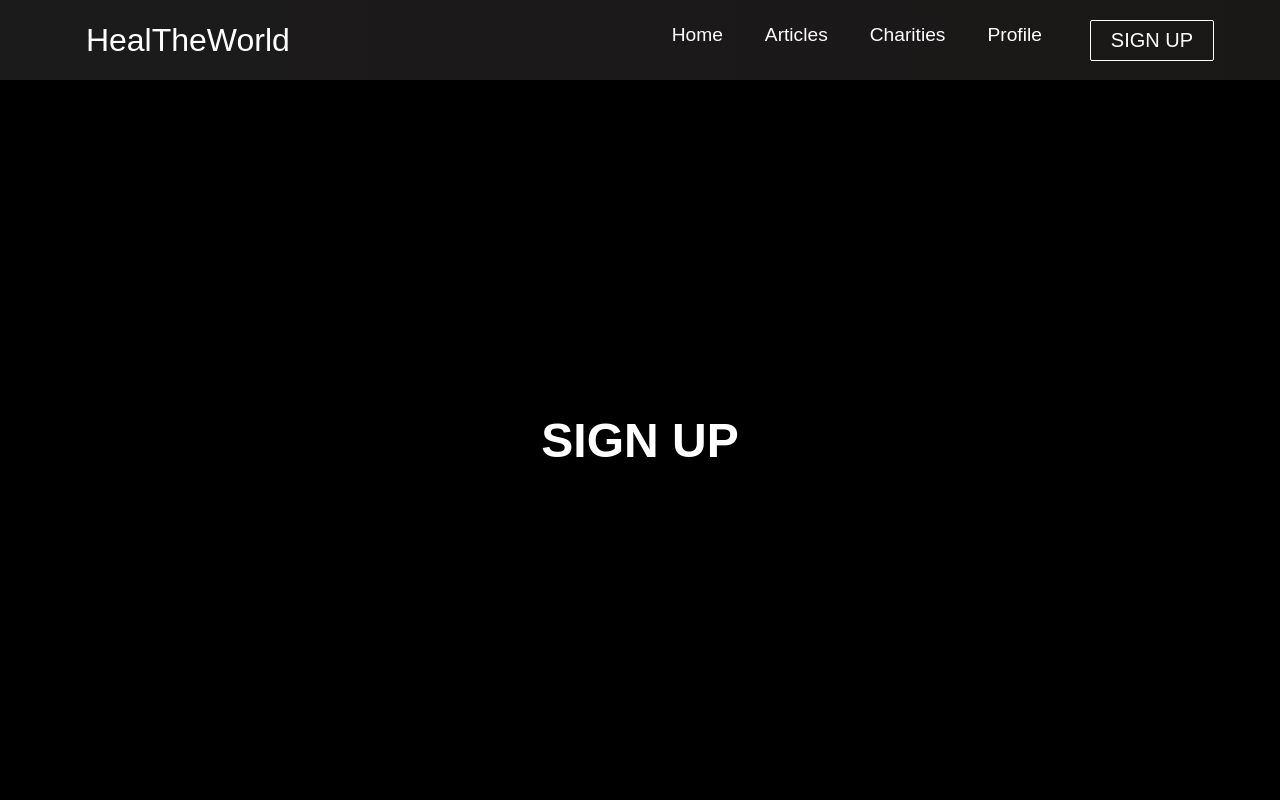
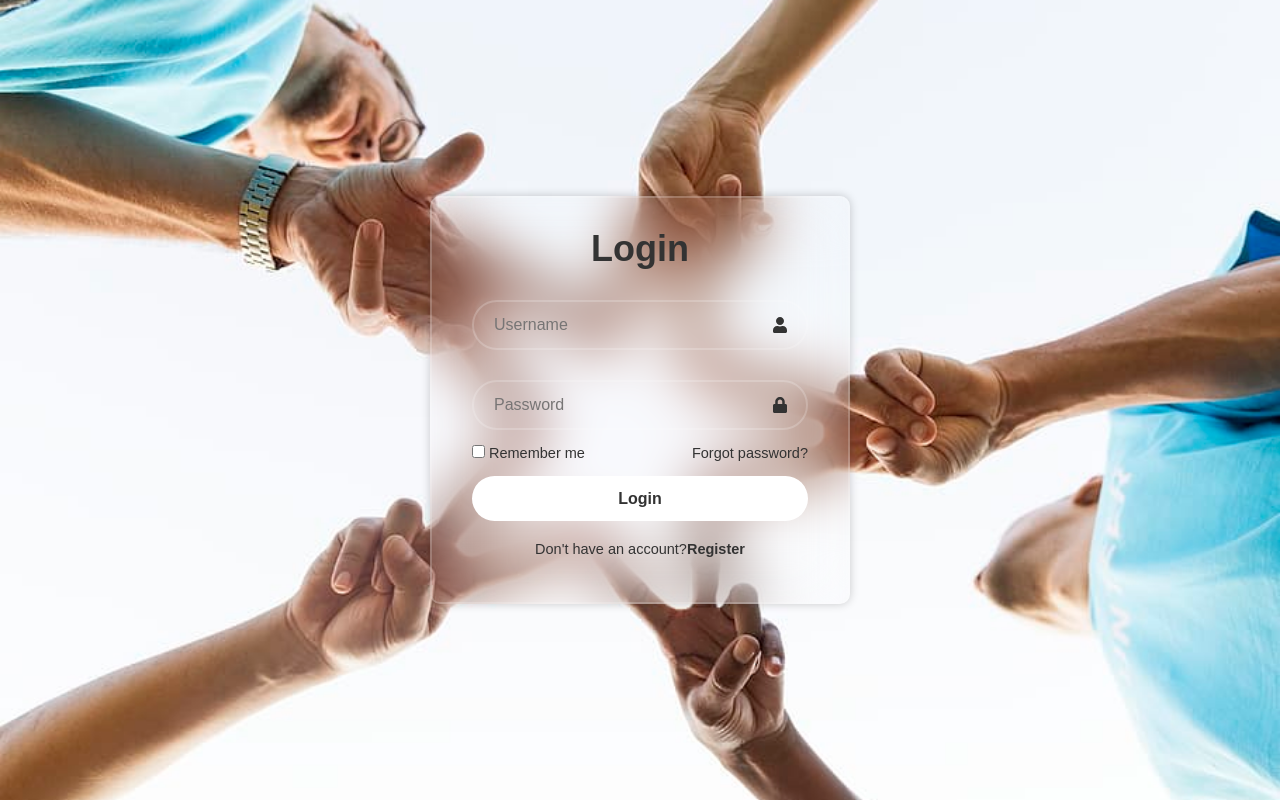
Before and after one commit to DinethKeragala/charityApp, a React (Create React App) app in the folder frontend/: page /sign-up in a window 1280 px wide. Built offline with nearby package versions, Linux system fonts and the light colour scheme.

Commit message:
Login form

```diff
--- a/frontend/src/App.js
+++ b/frontend/src/App.js
@@ -1,18 +1,22 @@
 import React from 'react';
 import './App.css';
 import Navbar from './components/Navbar';
-import { BrowserRouter as Router, Routes, Route } from 'react-router-dom';
+import { BrowserRouter as Router, Routes, Route, useLocation } from 'react-router-dom';
 import Home from './pages/Home';
 import Articles from './pages/Articles';
 import Charities from './pages/Charities';
 import Profile from './pages/Profile';
 import SignUp from './pages/SignUp';
 
-function App() {
+function Layout() {
+  const location = useLocation();
+
+  // Exclude Navbar only on the SignUp page
+  const showNavbar = location.pathname !== "/sign-up";
+
   return (
     <>
-      <Router>
-        <Navbar />
+      {showNavbar && <Navbar />}
       <Routes>
         <Route path='/' element={<Home />} />
         <Route path='/home' element={<Home />} />
@@ -21,9 +25,16 @@
         <Route path="/profile" element={<Profile />} />
         <Route path='/sign-up' element={<SignUp />} />
       </Routes>
-      </Router>
     </>
   );
 }
 
+function App() {
+  return (
+    <Router>
+      <Layout />
+    </Router>
+  );
+}
+
 export default App;
--- a/frontend/src/components/Footer.css
+++ b/frontend/src/components/Footer.css
@@ -32,15 +32,41 @@
     font-size: 20px;
 }
 
-.footer-input{
-    padding: 8px 20px;
+.footer-form {
+    display: flex;
+    justify-content: center;
+    align-items: center;
+    gap: 10px; /* Space between input and button */
+}
+
+.footer-input {
+    padding: 10px 20px;  /* Adjusted padding to match button size */
     border-radius: 2px;
-    margin-right: 10px;
+    border: 1px solid #fff;
+    font-size: 18px;
     outline: none;
-    border: none;
+    height: 48px; /* Explicit height for better alignment */
+}
+
+.footer-button {
+    padding: 10px 20px;
+    border: 1px solid #fff;
+    background-color: transparent;
+    color: white;
+    cursor: pointer;
+    border-radius: 2px;
     font-size: 18px;
-    margin-bottom: 16px;
-    border: 1px solid #fff;
+    height: 48px; /* Same height as input field */
+    display: flex;
+    align-items: center;
+    justify-content: center;
+    box-sizing: border-box;
+}
+
+.footer-button:hover {
+    background-color: white;
+    color: black;
+    transition: 0.3s ease-out;
 }
 
 .footer-links{
--- a/frontend/src/components/Footer.js
+++ b/frontend/src/components/Footer.js
@@ -9,13 +9,14 @@
     <div className='footer-container'>
         <section className='footer-subscription'>
             <p className='footer-subscription-heading'>
-                Join the newsletter to recieve news about any upcoming events
+                Join the newsletter to receive news about any upcoming events
             </p>
-            <p className='footer-subscription-test'>
+            <p className='footer-subscription-text'>
                 You can unsubscribe at any time.
             </p>
+            {/* Button moved next to input */}
             <div className='input-areas'>
-                <form>
+                <form className='footer-form'>
                     <input
                     type='email'
                     name='email'
--- /dev/null
+++ b/frontend/src/components/LoginForm.css
@@ -0,0 +1,109 @@
+.LoginForm{
+    background: url('./login.jpg') no-repeat;
+    margin: 0;
+    font-family: 'Trebuchet MS', 'Lucida Sans Unicode', 'Lucida Grande', 'Lucida Sans', Arial, sans-serif;
+    display: flex;
+    justify-content: center;
+    align-items: center;
+    min-height: 100vh;
+    background-size: cover;
+    background-position: center;
+}
+
+.wrapper{
+    width: 420px;
+    background: transparent;
+    border: 2px solid rgba(255, 255, 255, 0.2);
+    backdrop-filter: blur(30px);
+    box-shadow: 0 0 10px rgba(0, 0, 0, 0.2);
+    color: #333;
+    border-radius: 10px;
+    padding: 30px 40px;
+}
+
+.wrapper h1 {
+    font-size: 36px;
+    text-align: center;
+}
+
+.wrapper .input-box{
+    position: relative;
+    width: 100%;
+    height: 50px;
+    margin: 30px 0;
+}
+
+.input-box input{
+    width: 100%;
+    height: 100%;
+    background: transparent;
+    outline: none;
+    border: 2px solid rgba(255, 255, 255, 0.2);
+    border-radius: 40px;
+    font-size: 16px;
+    color: #333;
+    padding: 20px 45px 20px 20px;
+}
+
+.input-box input::placeholder{
+    color: #777575;
+}
+
+.input-box .icon{
+    position: absolute;
+    right: 20px;
+    top: 50%;
+    transform: translateY(-50%);
+    font-size: 16px;
+}
+
+.wrapper .remember-forgot{
+    display: flex;
+    justify-content: space-between;
+    font-size: 14.5px;
+    margin: -15px 0 15px;
+}
+
+.remember-forgot label input{
+    accent-color: #fff;
+    margin-right: 4px;
+}
+
+.remember-forgot a{
+    color: #333;
+    text-decoration: none;
+}
+
+.remember-forgot a:hover{
+    text-decoration: underline;
+}
+
+.wrapper button{
+    width: 100%;
+    height: 45px;
+    background:#fff;
+    border: none;
+    outline: none;
+    border-radius: 40px;
+    box-shadow: 0 0 10px rgba(0, 0, 0, -1);
+    cursor: pointer;
+    font-size: 16px;
+    color: #333;
+    font-weight: 700;
+}
+
+.wrapper .register-link{
+    font-size: 14.5px;
+    text-align: center;
+    margin: 20px 0 15px;
+}
+
+.register-link p a{
+    color: #333;
+    text-decoration: none;
+    font-weight: 600;
+}
+
+.register-link p a:hover{
+    text-decoration: underline;
+}
--- /dev/null
+++ b/frontend/src/components/LoginForm.js
@@ -0,0 +1,35 @@
+import React from 'react'
+import './LoginForm.css'
+import { FaUser, FaLock } from 'react-icons/fa'
+
+
+function LoginForm() {
+  return (
+    <div className='LoginForm'>
+        <div className='wrapper'>
+            <form action="">
+                <h1>Login</h1>
+                <div className='input-box'>
+                    <input type='text' placeholder='Username' required />
+                    <FaUser className='icon'/>
+                </div>
+                <div className='input-box'>
+                    <input type='password' placeholder='Password' required />
+                    <FaLock className='icon'/>
+                </div>
+                <div className='remember-forgot'>
+                    <label><input type='checkbox'/>Remember me</label>
+                    <a href='#'>Forgot password?</a>
+                </div>
+                <button type='submit'>Login</button>
+                <div className='register-link'>
+                    <p>Don't have an account?<a href='#'>Register</a></p>
+                </div>
+            </form>
+        </div>
+    </div>
+  )
+}
+
+
+export default LoginForm
--- a/frontend/src/pages/SignUp.js
+++ b/frontend/src/pages/SignUp.js
@@ -1,9 +1,12 @@
 import React from 'react';
 import '../App.css';
+import LoginForm from '../components/LoginForm';
 
 function SignUp() {
   return (
-    <h1 className="sign-up">SIGN UP</h1>
+    <>
+      <LoginForm />
+    </>
   )
 }
 
```
Also changed, not shown: frontend/src/components/login.jpg (added). Lines whose indentation alone changed are shown as unchanged.
